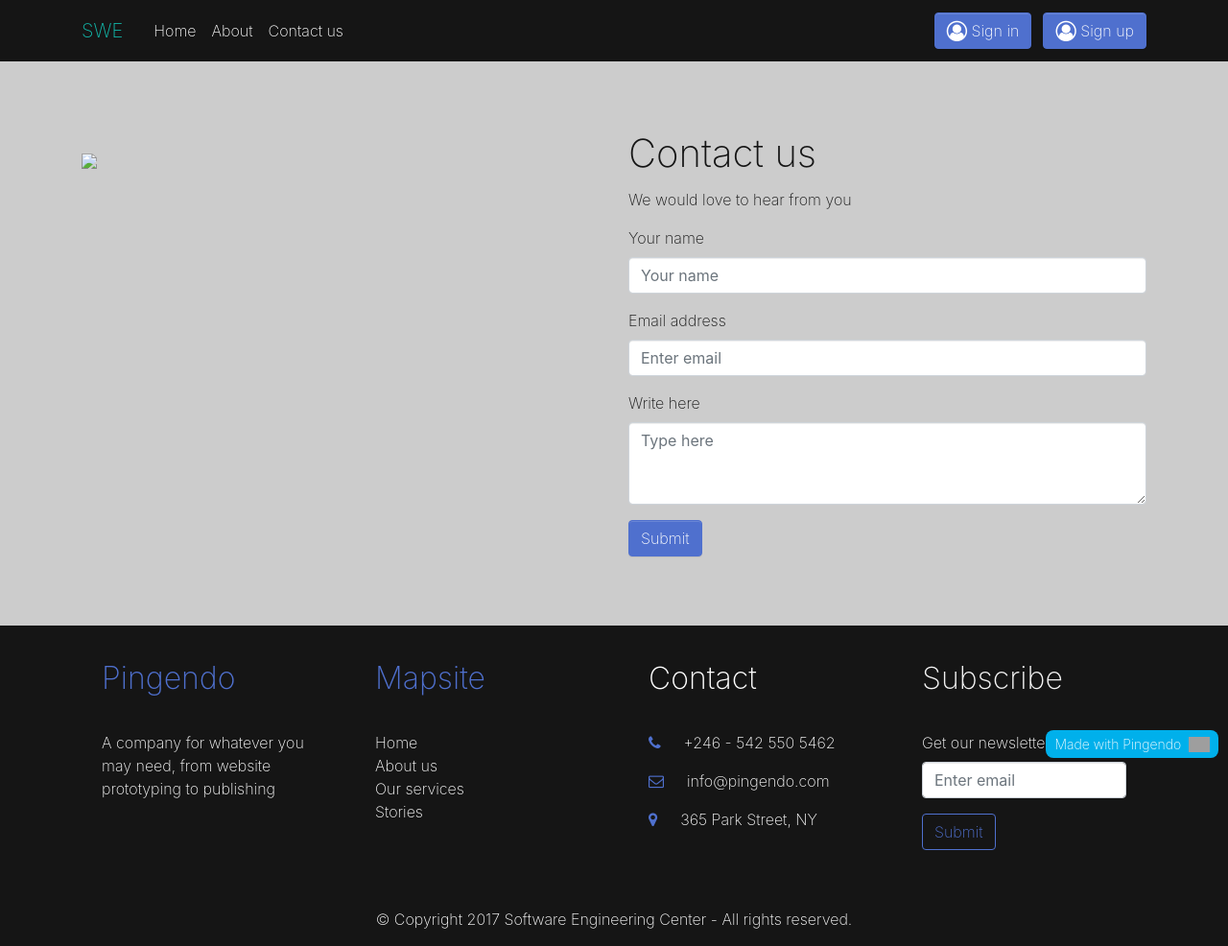
After one commit to firsticz/Project-SWE-Club, a PHP site: page /contact.php in a window 1280 px wide. The commit adds this page. Shown: the whole page at 96% size. Run offline with PHP 8.4, Linux system fonts and the light colour scheme; some libraries are stand-ins or nearby versions; grey boxes are pictures that could not be loaded.

Commit message:
login register

```diff
--- /dev/null
+++ b/contact.php
@@ -0,0 +1,108 @@
+<!DOCTYPE html>
+<html>
+
+<head>
+  <meta charset="utf-8">
+  <meta name="viewport" content="width=device-width, initial-scale=1">
+  <link rel="stylesheet" href="https://cdnjs.cloudflare.com/ajax/libs/font-awesome/4.7.0/css/font-awesome.min.css" type="text/css">
+  <link rel="stylesheet" href="theme.css" type="text/css"> </head>
+
+<body>
+  <nav class="navbar navbar-expand-md bg-dark text-white">
+    <div class="container">
+      <a class="navbar-brand" href="#">SWE</a>
+      <button class="navbar-toggler navbar-toggler-right" type="button" data-toggle="collapse" data-target="#navbarSupportedContent" aria-controls="navbarSupportedContent" aria-expanded="false" aria-label="Toggle navigation"> <span class="navbar-toggler-icon"></span> </button>
+      <div class="collapse navbar-collapse" id="navbarSupportedContent">
+        <ul class="navbar-nav mr-auto">
+          <li class="nav-item">
+            <a class="nav-link text-white" href="index.php">Home</a>
+          </li>
+          <li class="nav-item">
+            <a class="nav-link text-white" href="#">About</a>
+          </li>
+          <li class="nav-item">
+            <a class="nav-link text-white" href="#">Contact us</a>
+          </li>
+          <div align="left"> </div>
+        </ul>
+        <a class="btn navbar-btn ml-2 text-white btn-secondary"><i class="fa d-inline fa-lg fa-user-circle-o" href="Login.php"></i> Sign in</a>
+        <a class="btn navbar-btn ml-2 text-white btn-secondary"><i class="fa d-inline fa-lg fa-user-circle-o" href="register.php"></i> Sign up</a>
+      </div>
+    </div>
+  </nav>
+  <div class="py-5 text-dark bg-info">
+    <div class="container">
+      <div class="row">
+        <div class="col-md-6">
+          <img class="d-block img-fluid my-3" src="https://maps.googleapis.com/maps/api/staticmap?key=AIzaSyDW8nO9JhT_pEjebobq9pgUF2cEp0EUb1I&amp;markers=Alexander+platz&amp;center=Berlin&amp;zoom=13&amp;size=640x500&amp;sensor=false"> </div>
+        <div class="col-md-6">
+          <h1>Contact us</h1>
+          <p>We would love to hear from you</p>
+          <form>
+            <div class="form-group"> <label for="InputName">Your name</label>
+              <input type="text" class="form-control" id="InputName" placeholder="Your name"> </div>
+            <div class="form-group"> <label for="InputEmail1">Email address</label>
+              <input type="email" class="form-control" id="InputEmail1" placeholder="Enter email"> </div>
+            <div class="form-group"> <label for="Textarea">Write here</label> <textarea class="form-control" id="Textarea" rows="3" placeholder="Type here"></textarea> </div>
+            <button type="submit" class="btn btn-secondary">Submit</button>
+          </form>
+        </div>
+      </div>
+    </div>
+  </div>
+  <div class="bg-dark text-white">
+    <div class="container">
+      <div class="row">
+        <div class="p-4 col-md-3">
+          <h2 class="mb-4 text-secondary">Pingendo</h2>
+          <p class="text-white">A company for whatever you may need, from website prototyping to publishing</p>
+        </div>
+        <div class="p-4 col-md-3">
+          <h2 class="mb-4 text-secondary">Mapsite</h2>
+          <ul class="list-unstyled">
+            <a href="#" class="text-white">Home</a>
+            <br>
+            <a href="#" class="text-white">About us</a>
+            <br>
+            <a href="#" class="text-white">Our services</a>
+            <br>
+            <a href="#" class="text-white">Stories</a>
+          </ul>
+        </div>
+        <div class="p-4 col-md-3">
+          <h2 class="mb-4">Contact</h2>
+          <p>
+            <a href="tel:+246 - 542 550 5462" class="text-white"><i class="fa d-inline mr-3 text-secondary fa-phone"></i>+246 - 542 550 5462</a>
+          </p>
+          <p>
+            <a href="mailto:info@pingendo.com" class="text-white"><i class="fa d-inline mr-3 text-secondary fa-envelope-o"></i>info@pingendo.com</a>
+          </p>
+          <p>
+            <a href="https://goo.gl/maps/AUq7b9W7yYJ2" class="text-white" target="_blank"><i class="fa d-inline mr-3 fa-map-marker text-secondary"></i>365 Park Street, NY</a>
+          </p>
+        </div>
+        <div class="p-4 col-md-3">
+          <h2 class="mb-4 text-light">Subscribe</h2>
+          <form>
+            <fieldset class="form-group text-white"> <label for="exampleInputEmail1">Get our newsletter</label>
+              <input type="email" class="form-control" id="exampleInputEmail1" placeholder="Enter email"> </fieldset>
+            <button type="submit" class="btn btn-outline-secondary">Submit</button>
+          </form>
+        </div>
+      </div>
+      <div class="row">
+        <div class="col-md-12 mt-3">
+          <p class="text-center text-white">© Copyright 2017 Software Engineering Center - All rights reserved. </p>
+        </div>
+      </div>
+    </div>
+  </div>
+  <script src="https://code.jquery.com/jquery-3.2.1.slim.min.js" integrity="sha384-KJ3o2DKtIkvYIK3UENzmM7KCkRr/rE9/Qpg6aAZGJwFDMVNA/GpGFF93hXpG5KkN" crossorigin="anonymous"></script>
+  <script src="https://cdnjs.cloudflare.com/ajax/libs/popper.js/1.12.9/umd/popper.min.js" integrity="sha384-ApNbgh9B+Y1QKtv3Rn7W3mgPxhU9K/ScQsAP7hUibX39j7fakFPskvXusvfa0b4Q" crossorigin="anonymous"></script>
+  <script src="https://maxcdn.bootstrapcdn.com/bootstrap/4.0.0/js/bootstrap.min.js" integrity="sha384-JZR6Spejh4U02d8jOt6vLEHfe/JQGiRRSQQxSfFWpi1MquVdAyjUar5+76PVCmYl" crossorigin="anonymous"></script>
+  <pingendo onclick="window.open('https://pingendo.com/', '_blank')" style="cursor:pointer;position: fixed;bottom: 10px;right:10px;padding:4px;background-color: #00b0eb;border-radius: 8px; width:180px;display:flex;flex-direction:row;align-items:center;justify-content:center;font-size:14px;color:white">Made with Pingendo&nbsp;&nbsp;
+    <img src="https://pingendo.com/site-assets/Pingendo_logo_big.png" class="d-block" alt="Pingendo logo" height="16">
+  </pingendo>
+</body>
+
+</html>
```
Also changed, not shown: Login.php (renamed from Login.html, +5 -5 lines), check_login.php (added, +30 -0 lines), index.php (renamed from blank.html, +9 -13 lines), register.php (added, +152 -0 lines), save_register.php (added, +50 -0 lines), swecenter.sql (added, +70 -0 lines), process.php (added).
